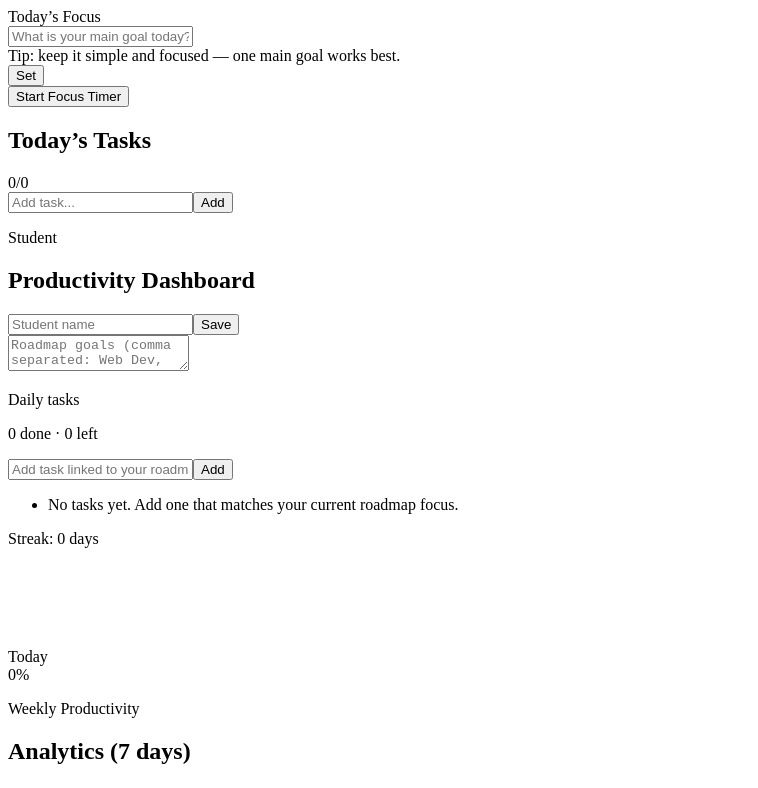
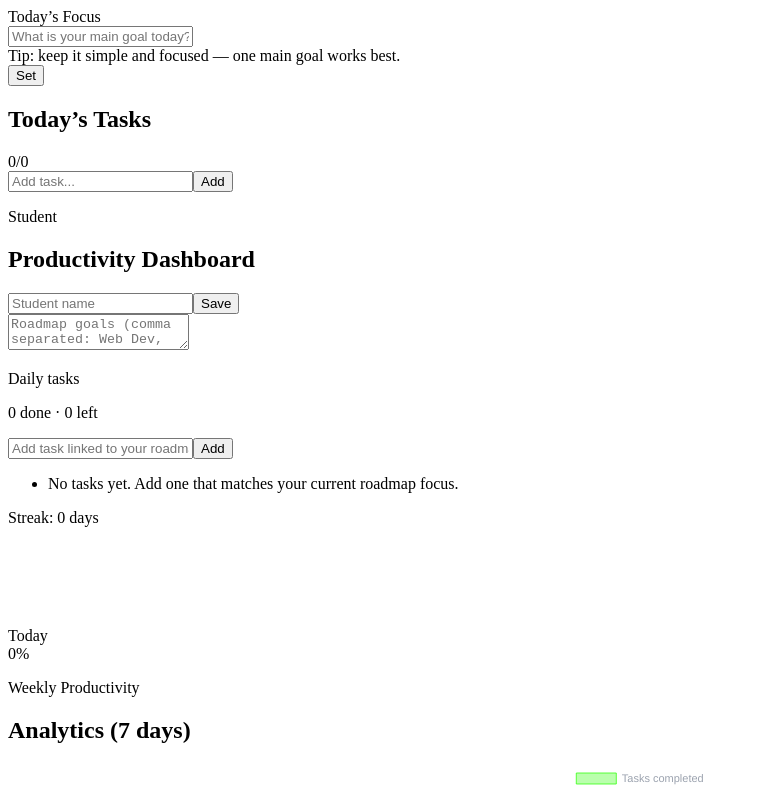
Before and after one commit to priyanshikothari10/JustNeedMotivation, a Next.js app: page / in a window 1280 px wide. Shown: the top 788 px of the page, without its empty margins (0-758 px from the left). Built offline with nearby package versions, Linux system fonts and the light colour scheme.

Commit message:
Adding the Smart Focus Timer

```diff
--- a/app/layout.jsx
+++ b/app/layout.jsx
@@ -15,6 +15,7 @@ export default function RootLayout({ children }) {
             <h1 className="text-xl font-semibold tracking-tight text-neon-green text-center md:text-left">JustNeedMotivation</h1>
             <nav className="flex flex-wrap justify-center md:justify-end gap-2 text-sm">
               <Link href="/" className="px-3 py-1 rounded-md hover:bg-white/3 transition">Dashboard</Link>
+              <Link href="/timer" className="px-3 py-1 rounded-md hover:bg-white/3 transition">Timer</Link>
               <Link href="/daily" className="px-3 py-1 rounded-md hover:bg-white/3 transition">Daily Log</Link>
               <Link href="/roadmap" className="px-3 py-1 rounded-md hover:bg-white/3 transition">Roadmap</Link>
               <Link href="/rewards" className="px-3 py-1 rounded-md hover:bg-white/3 transition">Rewards</Link>
--- a/app/page.jsx
+++ b/app/page.jsx
@@ -5,14 +5,12 @@ import DailyFocusCard from '../components/DailyFocusCard'
 import TasksSection from '../components/TasksSection'
 import ProgressTracker from '../components/ProgressTracker'
 import QuoteCard from '../components/QuoteCard'
-import PomodoroTimer from '../components/PomodoroTimer'
 import DeepWorkStreak from '../components/DeepWorkStreak'
 import WeeklyAnalytics from '../components/WeeklyAnalytics'
 import StudentDashboard from '../components/StudentDashboard'
 
 export default function DashboardPage() {
   const [tasks, setTasks] = useState([])
-  const [showTimer, setShowTimer] = useState(false)
 
   useEffect(() => {
     try {
@@ -35,30 +33,7 @@ export default function DashboardPage() {
       <div className="md:col-span-2 space-y-6">
         <DailyFocusCard />
 
-        <div className="flex justify-start">
-          <button
-            type="button"
-            onClick={() => setShowTimer((prev) => !prev)}
-            className="px-4 py-2 rounded-md text-sm font-medium bg-neon-green text-black hover:bg-lime-300 transition shadow-sm"
-          >
-            {showTimer ? 'Hide Focus Timer' : 'Start Focus Timer'}
-          </button>
-        </div>
 
-        {showTimer && (
-          <div className="space-y-2">
-            <div className="flex justify-end">
-              <button
-                type="button"
-                onClick={() => setShowTimer(false)}
-                className="px-2 py-1 rounded-md text-xs font-medium bg-white/5 hover:bg-white/10 text-gray-200 border border-white/10 transition"
-              >
-                Close
-              </button>
-            </div>
-            <PomodoroTimer />
-          </div>
-        )}
 
         <div className="card">
           <div className="flex items-center justify-between mb-3">
```
Also changed, not shown: app/timer/page.jsx (added, +13 -0 lines).
